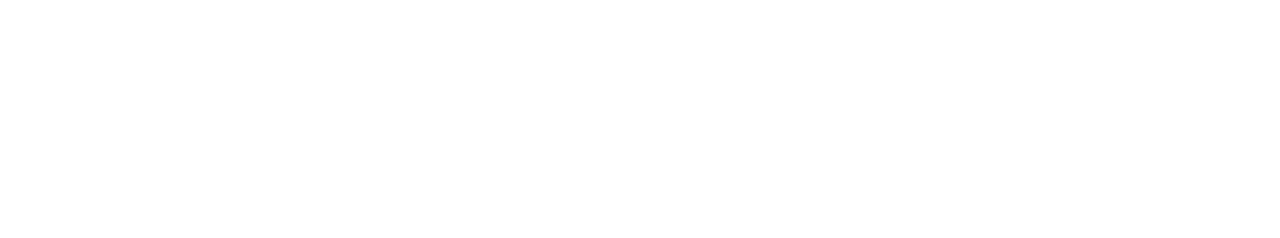
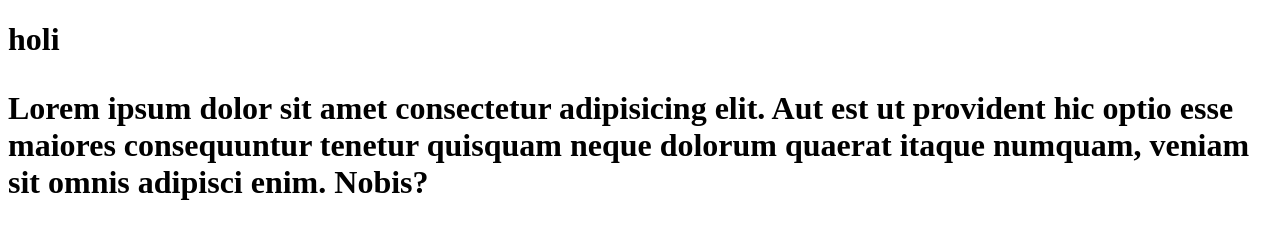
Before and after one commit to gelambi-g/control-versions, a plain HTML site: page index.html in a window 1280 px wide. Drawn offline with Linux system fonts and the light colour scheme.

Commit message:
titol i lorem

```diff
--- a/index.html
+++ b/index.html
@@ -7,6 +7,8 @@
     <link rel="stylesheet" href="./css/style.css">
 </head>
 <body>
-
+    <h1>holi
+        <p>Lorem ipsum dolor sit amet consectetur adipisicing elit. Aut est ut provident hic optio esse maiores consequuntur tenetur quisquam neque dolorum quaerat itaque numquam, veniam sit omnis adipisci enim. Nobis?</p>
+    </h1>
 </body>
 </html>
```
